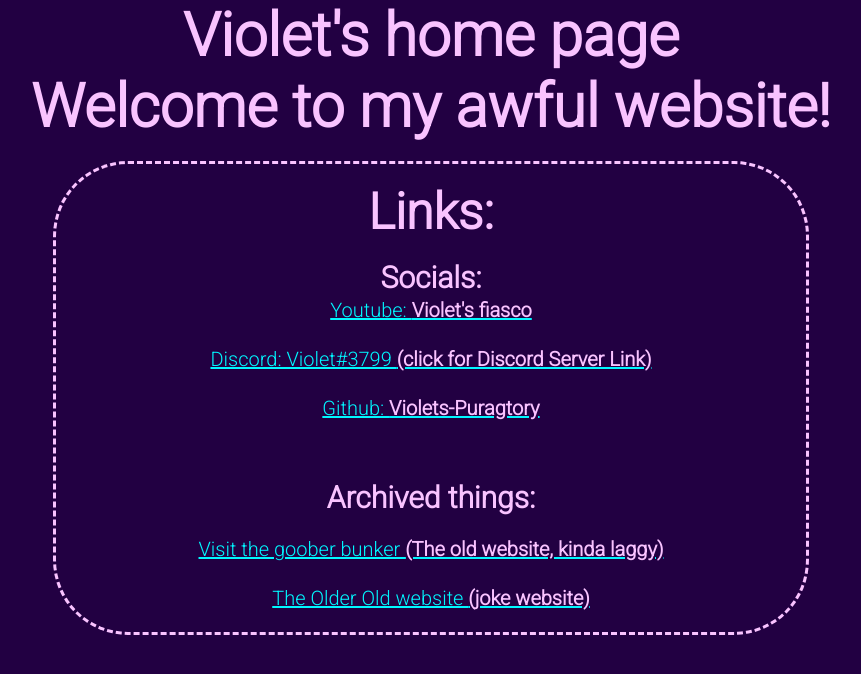
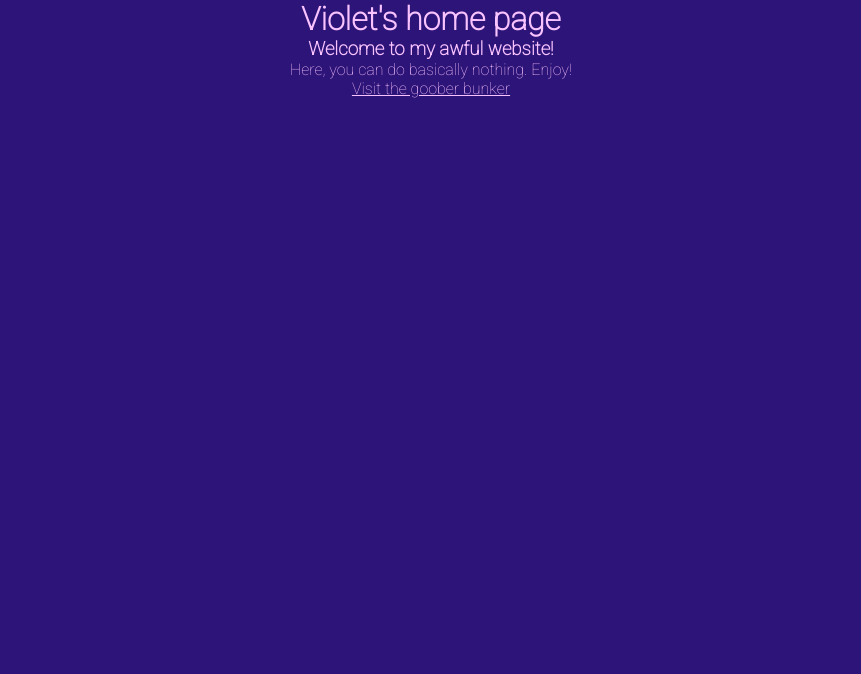
Before and after one commit to Violets-puragtory/Violets-Old-Purgatory, a plain HTML site: page index.html in a window 1280 px wide. Shown: the whole page, without its empty margins (209-1070 px from the left). Drawn offline with Linux system fonts and the light colour scheme.

Commit message:
Double gwa

```diff
--- a/index.html
+++ b/index.html
@@ -10,27 +10,11 @@
     <h1>Violet's home page</h1>
 
     <h3>Welcome to my awful website!</h3>
-<br>
-    <div class="linkdiv">
-        <br>
-        <h2 style="font-size: 50px;">Links: </h2>
-        <br>
-        <h3 style="font-size: 30px;">Socials:</h3>
 
+    <p>Here, you can do basically nothing. Enjoy!</p>
 
-        <a href="https://www.youtube.com/channel/UChcrBJNJLZucy3TPyGyAY2g">Youtube: <b>Violet's fiasco</b></a><br><br>
-        <a href="./Pranked/Youre pranked.html">Discord: Violet#3799 <b>(click for Discord Server Link)</b></a><br><br>
-        <a href="https://github.com/Violets-puragtory/">Github: <b>Violets-Puragtory</b></a><br> <br>
-
-        <br><br>
-        <h3 style="font-size: 30px;">Archived things:</h3>
-        <br>
-        <a href="./The Goober Bunker/index.html">Visit the goober bunker  <b>(The old website, kinda laggy)</b></a><br>
-        <br>
-        <a href="./The Goober Bunker/Archive/Old Website/Violets-puragtory.github.io-main/index.html">The Older Old website <b>(joke website)</b></a>
-
-
-        <br><br>
+    <div>
+        <a href="./The Goober Bunker/index.html">Visit the goober bunker</a>
     </div>
 
 </body>
--- a/style.css
+++ b/style.css
@@ -1,7 +1,7 @@
-@import url('https://fonts.googleapis.com/css2?family=Roboto:wght@300&display=swap');
+@import url('https://fonts.googleapis.com/css2?family=Comic+Neue:ital,wght@1,300&family=Roboto:wght@100&display=swap');
 
 body {
-    background-color: rgb(34, 0, 66);
+    background-color: rgb(45, 20, 120);
 }
 
 * {
@@ -11,24 +11,6 @@
     font-family: "Roboto", Verdana, Geneva, Tahoma, sans-serif;
 }
 
-h1, h2, h3, h4, h5, h6 {
-    font-size: 60px
+div {
+
 }
-
-a {
-    color:rgb(0, 247, 255);
-}
-
-p, a {
-    font-size: 20px;
-    line-height: 30px;
-}
-
-div {
-    border-radius: 75px;
-    border-style:dashed;
-}
-
-.linkdiv {
-    width: 750px;
-}
```
Also changed, not shown: The Goober Bunker/index.html (+6 -0 lines).
